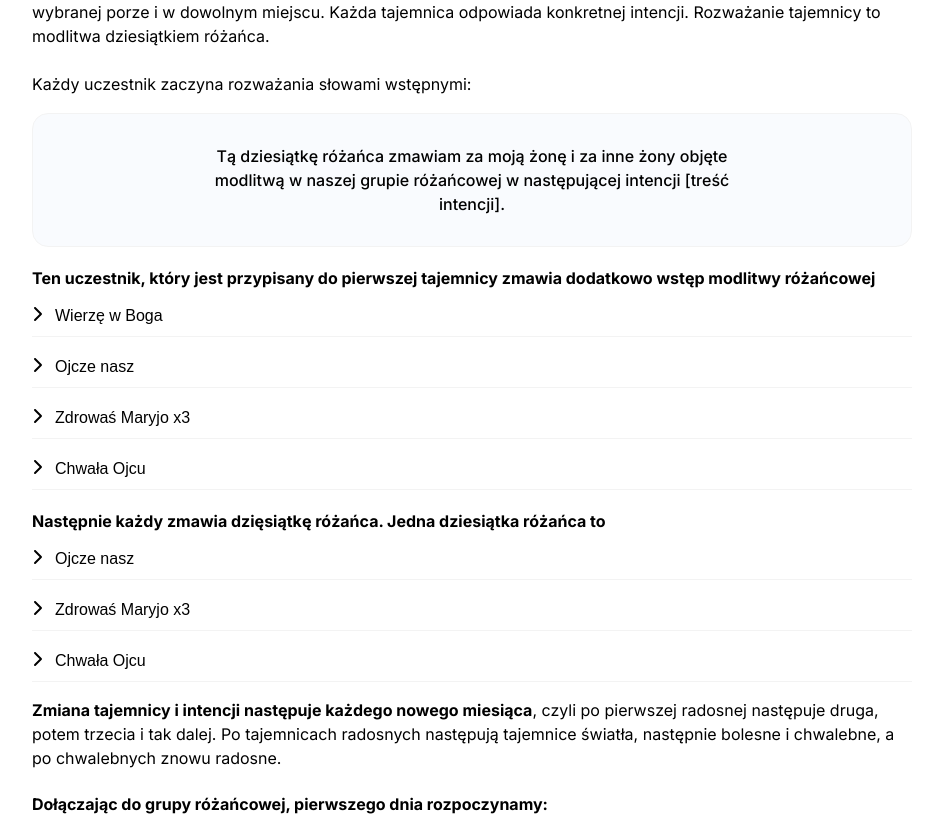
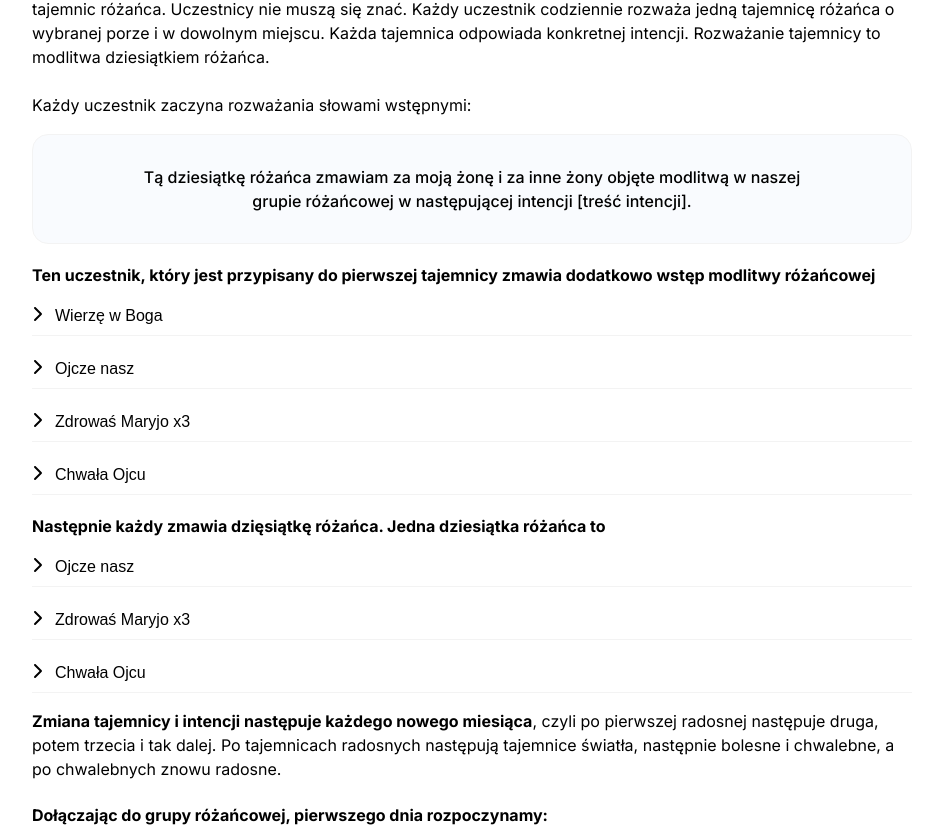
Before and after one commit to GosiaKolarska/rosary-site, a React (Create React App) app: page /rules in a window 1280 px wide. Shown: the part 768-1595 px from the top of the page, without its empty margins (168-1093 px from the left). Built offline with nearby package versions, Linux system fonts and the light colour scheme.

Commit message:
updated confirmation page

```diff
--- a/src/components/Hero.module.css
+++ b/src/components/Hero.module.css
@@ -36,7 +36,7 @@
 }
 
 .heroOnlyTitle .heroContent {
-  padding: 94px 0 20px;
+  padding: 115px 0 20px;
 }
 
 .heroTitle {
--- a/src/pages/Confirmation/Confirmation.module.css
+++ b/src/pages/Confirmation/Confirmation.module.css
@@ -11,7 +11,7 @@
     background-color: #F8F8F8;
     border-radius: 9px;
     padding: 18px 44px 5px;
-    max-width: 510px;
+    max-width: 600px;
 }
 
 .confirmationText {
--- a/src/pages/Rules/02_contentWithAccordion/RulesContentWithAccordion.module.css
+++ b/src/pages/Rules/02_contentWithAccordion/RulesContentWithAccordion.module.css
@@ -13,11 +13,12 @@
 
 .accordion__item {
   margin-bottom: 10px;
+  padding-top: 4px;
 }
 
 .accordion__button {
   width: 100%;
-  padding: 10px 0;
+  padding: 9px 0;
   font-size: 16px;
   line-height: 20px;
   text-align: left;
@@ -50,7 +51,7 @@ margin-bottom: 8px;
   font-weight: 500;
   line-height: 24px;
   text-align: center;
-  max-width: 525px;
+  max-width: 705px;
   margin: 0 auto;
 }
 
```
